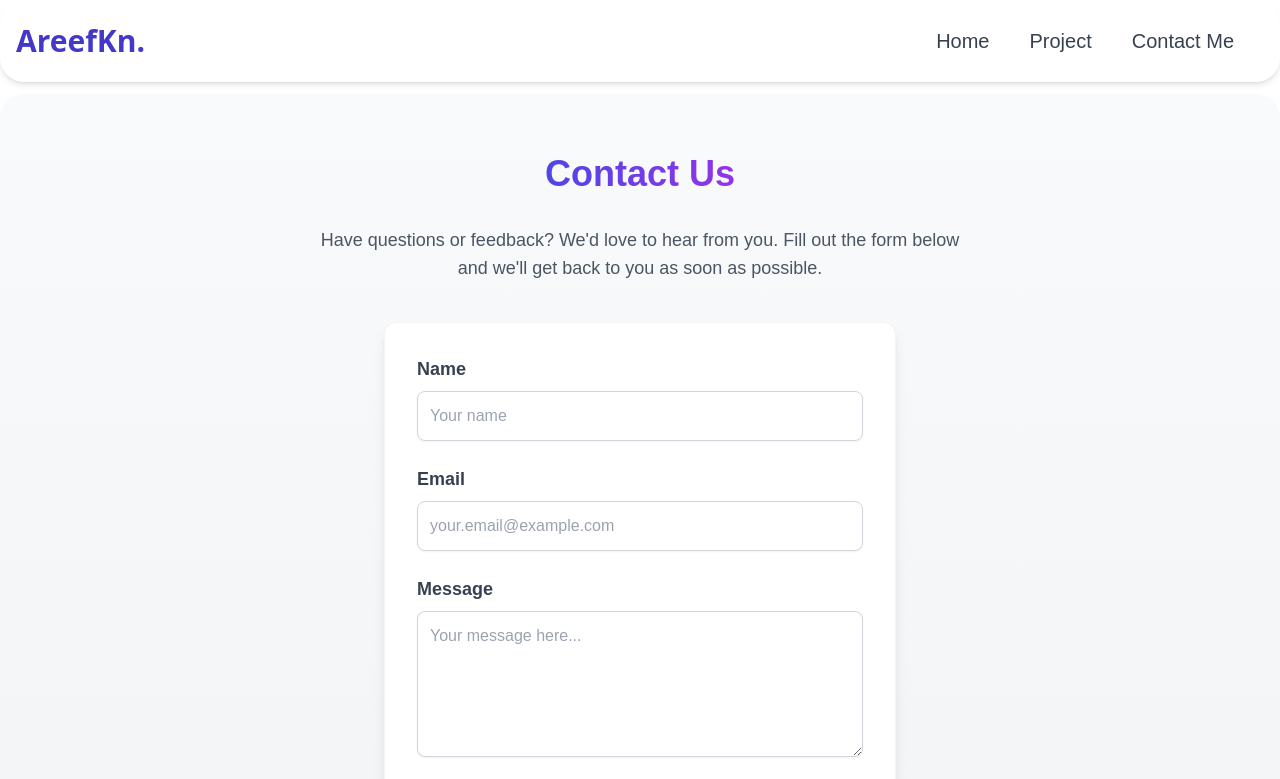
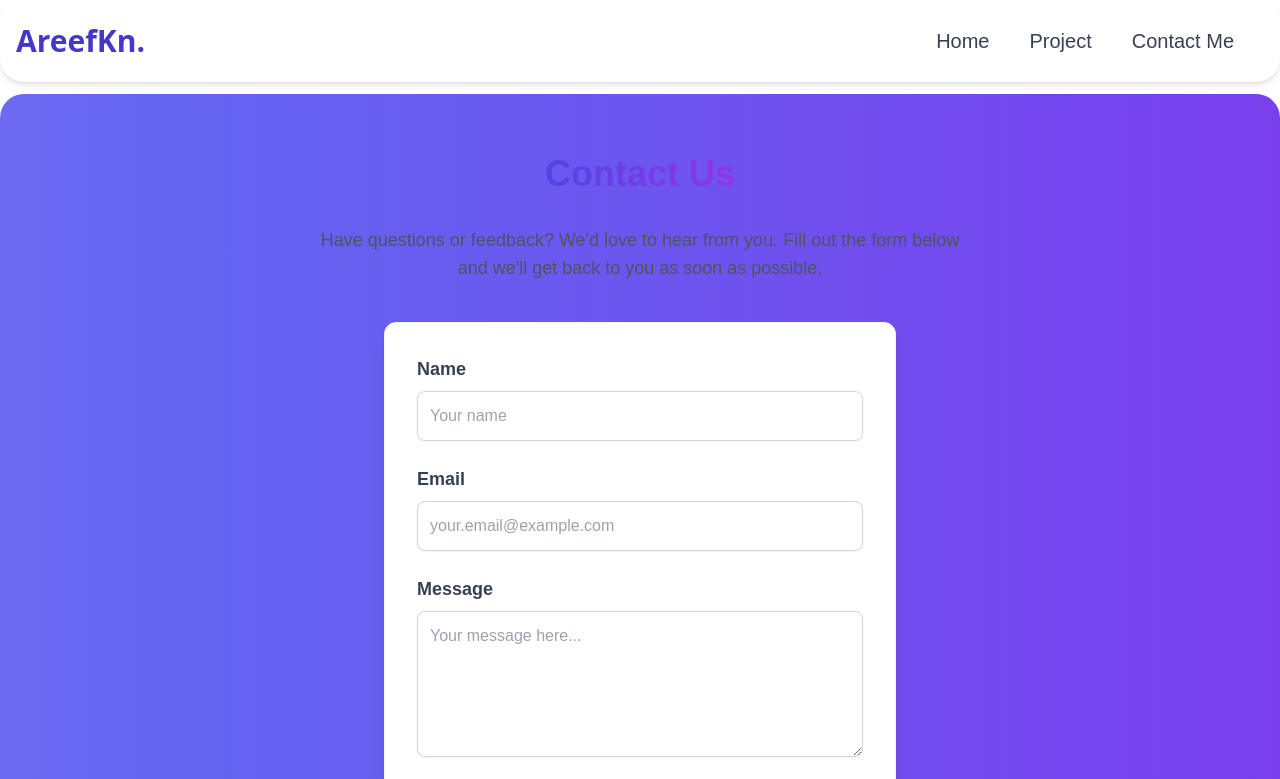
Before and after one commit to areefkn/personal-app, a Next.js app: page /contact in a window 1280 px wide. Shown: the top 779 px of the page. Built offline with nearby package versions, Linux system fonts and the light colour scheme.

Commit message:
style: gradasi backgorund contactPage

```diff
--- a/src/pages/contact-page/index.tsx
+++ b/src/pages/contact-page/index.tsx
@@ -1,4 +1,5 @@
 "use client"
+import "@/styles/gradient.css"
 
 import React, { useState } from 'react'
 
@@ -25,7 +26,7 @@ export default function ContactPage() {
 
     return (
         <>
-        <div className="container mx-auto mt-3 p-5 min-h-screen bg-gradient-to-b from-gray-50 to-gray-100 rounded-3xl">
+        <div className="container mx-auto mt-3 p-5 min-h-screen bg-gradient-to-r from-purple-400 via-indigo-500 to-violet-600 animate-gradient-flow rounded-3xl">
         <h1 className="text-4xl font-extrabold mb-8 text-center text-gray-800 mt-10">
             <span className="bg-clip-text text-transparent bg-gradient-to-r from-indigo-600 to-purple-600">
             Contact Us
```
